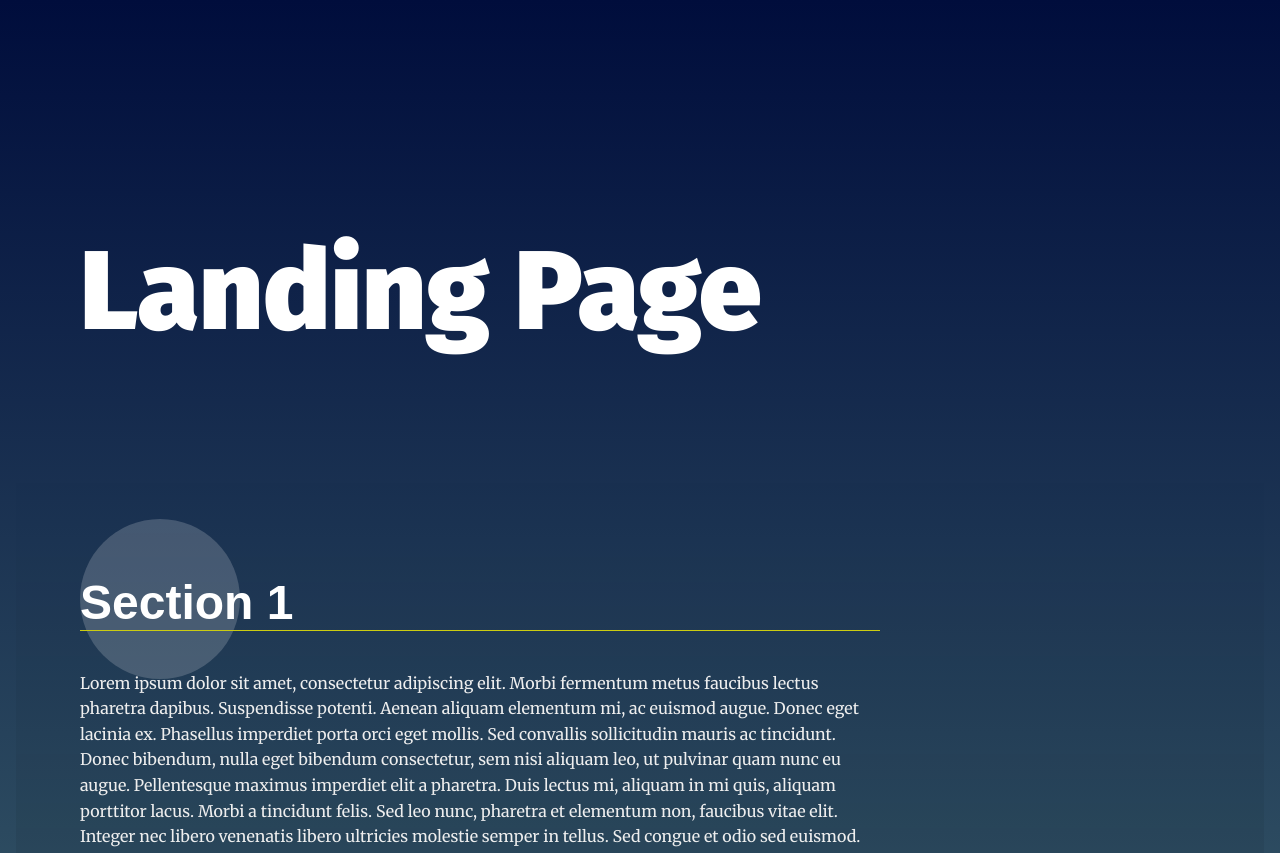
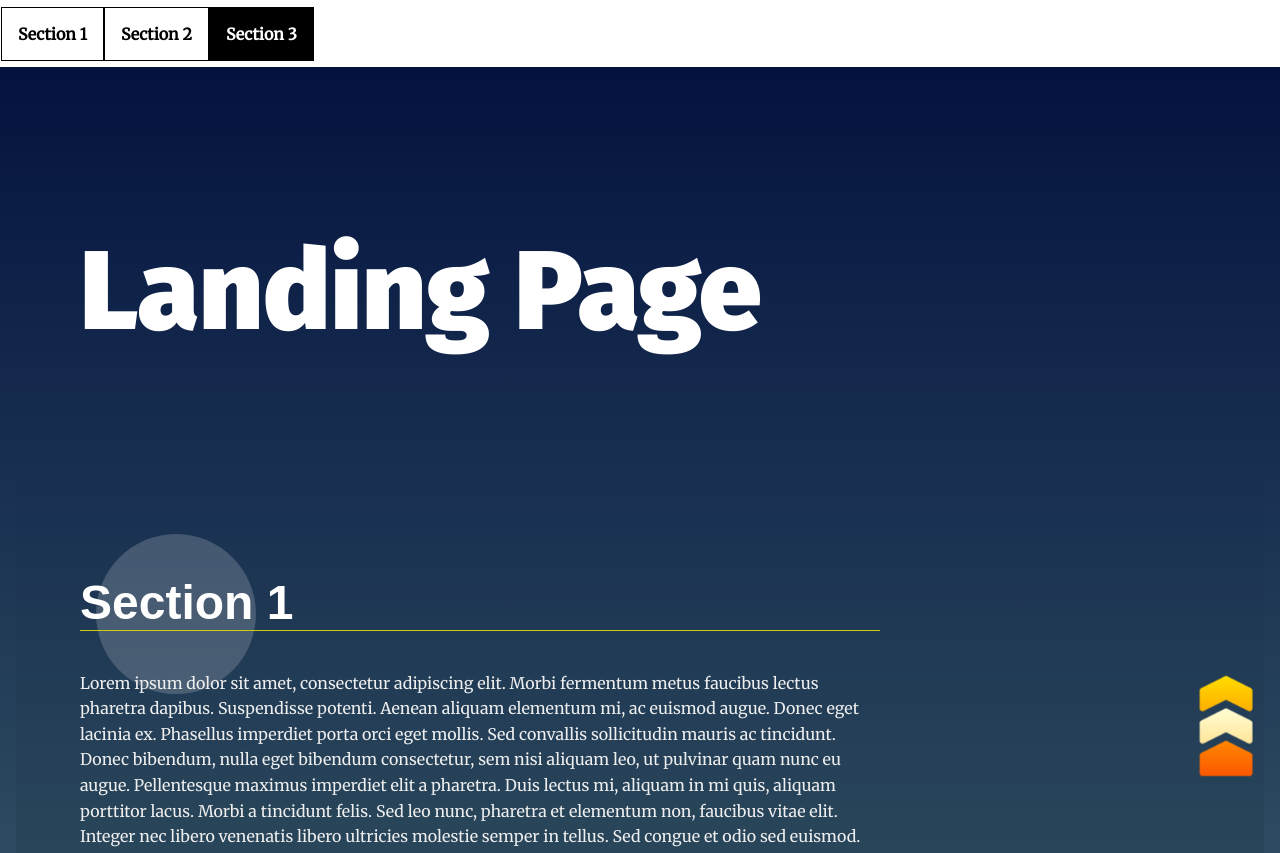
Before and after one commit to NganTrucLe/HTML-DOM, a plain HTML site: page index.html in a window 1280 px wide. Shown: the top 853 px of the page. Drawn offline with Linux system fonts and the light colour scheme.

Commit message:
My feature is ready

```diff
--- a/css/styles.css
+++ b/css/styles.css
@@ -17,8 +17,6 @@ body {
     font-family: 'Merriweather', serif;
     color: #fff;
 }
-
-
 /* Typeography General*/
 h1 {
     font-family: 'Fira Sans', sans-serif;
@@ -68,10 +66,16 @@ section {
     padding-left: 0;
     margin: 0;
     text-align: right;
+    display: flex;
 }
-
 .navbar__menu li {
     display: inline-block;
+    color:#000;
+    height:20px;
+    display: flex;
+    align-items: center;
+    border: 1px solid black;
+    padding:10px 20px 10px 20px;
 }
 
 .navbar__menu .menu__link {
@@ -83,7 +87,7 @@ section {
 }
 
 .navbar__menu .menu__link:hover {
-    background: #333;
+    background: red;
     color: #fff;
     transition: ease 0.3s all;
 }
@@ -91,10 +95,14 @@ section {
 /* Header Styles */
 .page__header {
     background: #fff;
+    border:1px solid white;
     position: fixed;
     top: 0;
+    height:65px;
     width: 100%;
     z-index: 5;
+    display: flex;
+    align-items: center;
 }
 
 /* Footer Styles */
@@ -107,8 +115,26 @@ section {
 .page__footer p{
     color: #fff;
 }
-
-
+.scrollTop {
+    background: none;
+    width:100%;
+    position: fixed;
+    bottom: 0;
+    height:65px;
+    width: 100%;
+    z-index: 5;
+    display: flex;
+    align-items:flex-end;
+    justify-content: flex-end;
+}
+.scrollTop_button {
+    height:100px;
+    padding:20px;
+}
+#paint {
+    background: black;
+    color: white;
+}
 /* ---- Theme Rules ---- */
 /* Landing Container Styles */
 .landing__container {
--- a/index.html
+++ b/index.html
@@ -1,21 +1,27 @@
 <!DOCTYPE html>
 <html lang="en">
+
 <head>
     <meta charset="UTF-8">
     <meta name="viewport" content="width=device-width, initial-scale=1.0">
     <meta http-equiv="X-UA-Compatible" content="ie=edge">
     <title>Manipulating the DOM</title>
     <!-- Load Google Fonts -->
-    <link href="https://fonts.googleapis.com/css?family=Fira+Sans:900|Merriweather&display=swap" rel="stylesheet">  <!-- Load Styles -->
+    <link href="https://fonts.googleapis.com/css?family=Fira+Sans:900|Merriweather&display=swap" rel="stylesheet">
+    <!-- Load Styles -->
     <link href="css/styles.css" rel="stylesheet">
 </head>
+
 <body>
     <!-- HTML Follows BEM naming conventions
 IDs are only used for sections to connect menu achors to sections -->
     <header class="page__header">
         <nav class="navbar__menu">
             <!-- Navigation starts as empty UL that will be populated with JS -->
-        <ul id="navbar__list"></ul>
+            <ul id="navbar__list">
+                <!--<li>Section 1</li>-->
+                <!--<li>Section 2</li>-->
+            </ul>
         </nav>
     </header>
     <main>
@@ -26,34 +32,66 @@ IDs are only used for sections to connect menu achors to sections -->
     a data attribute that will populate the li node.
     Adding more sections will automatically populate nav.
     The first section is set to active class by default -->
+
         <section id="section1" data-nav="Section 1" class="your-active-class">
             <div class="landing__container">
                 <h2>Section 1</h2>
-            <p>Lorem ipsum dolor sit amet, consectetur adipiscing elit. Morbi fermentum metus faucibus lectus pharetra dapibus. Suspendisse potenti. Aenean aliquam elementum mi, ac euismod augue. Donec eget lacinia ex. Phasellus imperdiet porta orci eget mollis. Sed convallis sollicitudin mauris ac tincidunt. Donec bibendum, nulla eget bibendum consectetur, sem nisi aliquam leo, ut pulvinar quam nunc eu augue. Pellentesque maximus imperdiet elit a pharetra. Duis lectus mi, aliquam in mi quis, aliquam porttitor lacus. Morbi a tincidunt felis. Sed leo nunc, pharetra et elementum non, faucibus vitae elit. Integer nec libero venenatis libero ultricies molestie semper in tellus. Sed congue et odio sed euismod.</p>
+                <p>Lorem ipsum dolor sit amet, consectetur adipiscing elit. Morbi fermentum metus faucibus lectus
+                    pharetra dapibus. Suspendisse potenti. Aenean aliquam elementum mi, ac euismod augue. Donec eget
+                    lacinia ex. Phasellus imperdiet porta orci eget mollis. Sed convallis sollicitudin mauris ac
+                    tincidunt. Donec bibendum, nulla eget bibendum consectetur, sem nisi aliquam leo, ut pulvinar quam
+                    nunc eu augue. Pellentesque maximus imperdiet elit a pharetra. Duis lectus mi, aliquam in mi quis,
+                    aliquam porttitor lacus. Morbi a tincidunt felis. Sed leo nunc, pharetra et elementum non, faucibus
+                    vitae elit. Integer nec libero venenatis libero ultricies molestie semper in tellus. Sed congue et
+                    odio sed euismod.</p>
 
-            <p>Aliquam a convallis justo. Vivamus venenatis, erat eget pulvinar gravida, ipsum lacus aliquet velit, vel luctus diam ipsum a diam. Cras eu tincidunt arcu, vitae rhoncus purus. Vestibulum fermentum consectetur porttitor. Suspendisse imperdiet porttitor tortor, eget elementum tortor mollis non.</p>
+                <p>Aliquam a convallis justo. Vivamus venenatis, erat eget pulvinar gravida, ipsum lacus aliquet velit,
+                    vel luctus diam ipsum a diam. Cras eu tincidunt arcu, vitae rhoncus purus. Vestibulum fermentum
+                    consectetur porttitor. Suspendisse imperdiet porttitor tortor, eget elementum tortor mollis non.</p>
             </div>
         </section>
         <section id="section2" data-nav="Section 2">
             <div class="landing__container">
                 <h2>Section 2</h2>
-            <p>Lorem ipsum dolor sit amet, consectetur adipiscing elit. Morbi fermentum metus faucibus lectus pharetra dapibus. Suspendisse potenti. Aenean aliquam elementum mi, ac euismod augue. Donec eget lacinia ex. Phasellus imperdiet porta orci eget mollis. Sed convallis sollicitudin mauris ac tincidunt. Donec bibendum, nulla eget bibendum consectetur, sem nisi aliquam leo, ut pulvinar quam nunc eu augue. Pellentesque maximus imperdiet elit a pharetra. Duis lectus mi, aliquam in mi quis, aliquam porttitor lacus. Morbi a tincidunt felis. Sed leo nunc, pharetra et elementum non, faucibus vitae elit. Integer nec libero venenatis libero ultricies molestie semper in tellus. Sed congue et odio sed euismod.</p>
+                <p>Lorem ipsum dolor sit amet, consectetur adipiscing elit. Morbi fermentum metus faucibus lectus
+                    pharetra dapibus. Suspendisse potenti. Aenean aliquam elementum mi, ac euismod augue. Donec eget
+                    lacinia ex. Phasellus imperdiet porta orci eget mollis. Sed convallis sollicitudin mauris ac
+                    tincidunt. Donec bibendum, nulla eget bibendum consectetur, sem nisi aliquam leo, ut pulvinar quam
+                    nunc eu augue. Pellentesque maximus imperdiet elit a pharetra. Duis lectus mi, aliquam in mi quis,
+                    aliquam porttitor lacus. Morbi a tincidunt felis. Sed leo nunc, pharetra et elementum non, faucibus
+                    vitae elit. Integer nec libero venenatis libero ultricies molestie semper in tellus. Sed congue et
+                    odio sed euismod.</p>
 
-            <p>Aliquam a convallis justo. Vivamus venenatis, erat eget pulvinar gravida, ipsum lacus aliquet velit, vel luctus diam ipsum a diam. Cras eu tincidunt arcu, vitae rhoncus purus. Vestibulum fermentum consectetur porttitor. Suspendisse imperdiet porttitor tortor, eget elementum tortor mollis non.</p>
+                <p>Aliquam a convallis justo. Vivamus venenatis, erat eget pulvinar gravida, ipsum lacus aliquet velit,
+                    vel luctus diam ipsum a diam. Cras eu tincidunt arcu, vitae rhoncus purus. Vestibulum fermentum
+                    consectetur porttitor. Suspendisse imperdiet porttitor tortor, eget elementum tortor mollis non.</p>
             </div>
         </section>
         <section id="section3" data-nav="Section 3">
             <div class="landing__container">
                 <h2>Section 3</h2>
-            <p>Lorem ipsum dolor sit amet, consectetur adipiscing elit. Morbi fermentum metus faucibus lectus pharetra dapibus. Suspendisse potenti. Aenean aliquam elementum mi, ac euismod augue. Donec eget lacinia ex. Phasellus imperdiet porta orci eget mollis. Sed convallis sollicitudin mauris ac tincidunt. Donec bibendum, nulla eget bibendum consectetur, sem nisi aliquam leo, ut pulvinar quam nunc eu augue. Pellentesque maximus imperdiet elit a pharetra. Duis lectus mi, aliquam in mi quis, aliquam porttitor lacus. Morbi a tincidunt felis. Sed leo nunc, pharetra et elementum non, faucibus vitae elit. Integer nec libero venenatis libero ultricies molestie semper in tellus. Sed congue et odio sed euismod.</p>
+                <p>Lorem ipsum dolor sit amet, consectetur adipiscing elit. Morbi fermentum metus faucibus lectus
+                    pharetra dapibus. Suspendisse potenti. Aenean aliquam elementum mi, ac euismod augue. Donec eget
+                    lacinia ex. Phasellus imperdiet porta orci eget mollis. Sed convallis sollicitudin mauris ac
+                    tincidunt. Donec bibendum, nulla eget bibendum consectetur, sem nisi aliquam leo, ut pulvinar quam
+                    nunc eu augue. Pellentesque maximus imperdiet elit a pharetra. Duis lectus mi, aliquam in mi quis,
+                    aliquam porttitor lacus. Morbi a tincidunt felis. Sed leo nunc, pharetra et elementum non, faucibus
+                    vitae elit. Integer nec libero venenatis libero ultricies molestie semper in tellus. Sed congue et
+                    odio sed euismod.</p>
 
-            <p>Aliquam a convallis justo. Vivamus venenatis, erat eget pulvinar gravida, ipsum lacus aliquet velit, vel luctus diam ipsum a diam. Cras eu tincidunt arcu, vitae rhoncus purus. Vestibulum fermentum consectetur porttitor. Suspendisse imperdiet porttitor tortor, eget elementum tortor mollis non.</p>
+                <p>Aliquam a convallis justo. Vivamus venenatis, erat eget pulvinar gravida, ipsum lacus aliquet velit,
+                    vel luctus diam ipsum a diam. Cras eu tincidunt arcu, vitae rhoncus purus. Vestibulum fermentum
+                    consectetur porttitor. Suspendisse imperdiet porttitor tortor, eget elementum tortor mollis non.</p>
             </div>
         </section>
+        <div class="scrollTop">
+          <a href="#"><img src="./img/chevron.png" class="scrollTop_button"/></a>
+        </div>
     </main>
     <footer class="page__footer">
         <p>&copy Udacity</p>
     </footer>
+    <script src="./js/app.js" rel="script"></script>
+</body>
 
-</body>
 </html>
--- a/js/app.js
+++ b/js/app.js
@@ -10,21 +10,25 @@
  * JS Version: ES2015/ES6
  *
  * JS Standard: ESlint
- *
+
  */
 
 /**
  * Define Global Variables
  *
  */
+ const header=document.querySelector(".page__header");
+ console.log(header.offsetTop);
+ const section=document.getElementsByClassName("landing__container");
+ const sections=document.getElementsByTagName("section");
+ const navbarList=document.getElementById("navbar__list");
+ const list=document.getElementById("navbar__list").children;
 
-
-/**
- * End Global Variables
+/**i
+ * End Global Variabless
  * Start Helper Functions
  *
  */
-
 
 
 /**
@@ -34,13 +38,56 @@
  */
 
 // build the nav
+function buildMenu(){
+    for (let container of section){
+       const items=document.createElement("li");
+       items.textContent=container.firstElementChild.textContent;
+       console.log(items);
+       navbarList.appendChild(items);
+       items.classList.add("menu__link");
+    }
+}
 
 
 // Add class 'active' to section when near top of viewport
-
+function active(){
+   let measure=document.documentElement.scrollTop;
+   //console.log(measure);
+ //  console.log(sections[0].offsetTop);
+   if (measure>0 && measure < sections[0].offsetTop){
+    const selectorPainted=document.querySelector("#paint");
+   // console.log(selectorPainted.innerHTML);
+    selectorPainted.removeAttribute("id");
+    let first=navbarList.children[0];
+    first.id="paint";
+   }else if (measure>sections[0].offsetTop && measure < sections[1].offsetTop){
+    const selectorPainted=document.querySelector("#paint");
+  //  console.log(selectorPainted.innerHTML);
+    selectorPainted.removeAttribute("id");
+    let first=navbarList.children[1];
+    first.id="paint";
+   }else if (measure>sections[1].offsetTop && measure < sections[2].offsetTop){
+    const selectorPainted=document.querySelector("#paint");
+ //   console.log(selectorPainted.innerHTML);
+    selectorPainted.removeAttribute("id");
+    let first=navbarList.children[2];
+    first.id="paint";
+   }
+}
 
 // Scroll to anchor ID using scrollTO event
-
+function scroll(e){
+    const onClick=e.target.textContent;
+    for (let idSection of sections){
+      const id=idSection.getAttribute("data-nav");
+      if (onClick==id){
+        window.scrollTo({
+            top: idSection.offsetTop-100,
+            behavior: 'smooth'
+        });
+      }
+    }
+}
 
 /**
  * End Main Functions
@@ -49,7 +96,25 @@
  */
 
 // Build menu
+buildMenu();
 
 // Scroll to section on link click
+navbarList.addEventListener("click", scroll);
+/*navbarList.addEventListener("mouseover",(e)=>{
+  const selector=e.target.textContent;
+  console.log(selector);
+  for (let index of list){
+    if (selector==index.textContent){
+      const selectorPainted=document.querySelector("#paint");
+  //  console.log(selectorPainted.innerHTML);
+      selectorPainted.removeAttribute("id");
+      index.id="paint";
+    }
+  }
+  e.preventDefault();
+})*/
 
+let first=navbarList.children[0];
+first.id="paint";
 // Set sections as active
+window.onscroll = function() {active()};
```
Also changed, not shown: img/chevron.png (added). Lines whose indentation alone changed are shown as unchanged.
